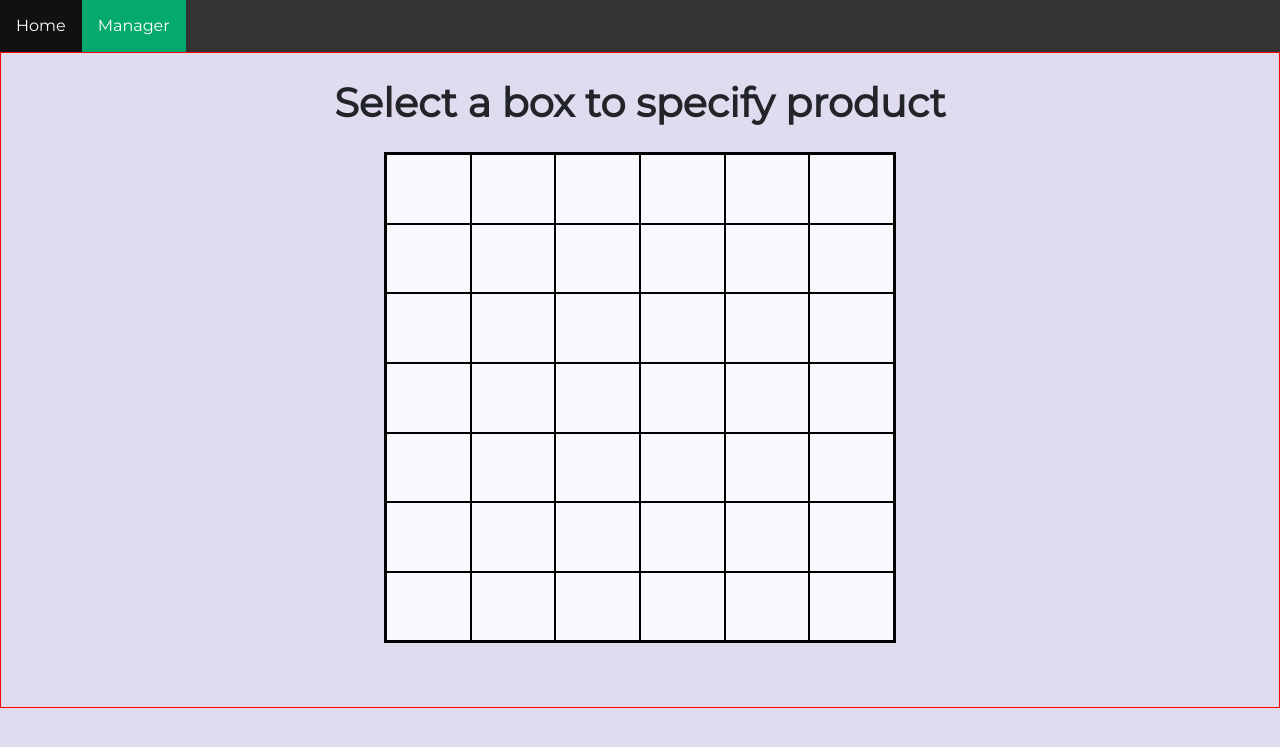
After one commit to shawnlp8/CSC3004-Cloud, a Flask app: page /Specifications in a window 1280 px wide. The commit adds this page. Shown: the top 747 px of the page. Run offline with Flask 2, Linux system fonts and the light colour scheme; some libraries are stand-ins or nearby versions.

Commit message:
Merge branch 'main' of https://github.com/shawnlp8/CSC3004-Cloud

```diff
--- a/Flask/app.py
+++ b/Flask/app.py
@@ -17,6 +17,10 @@ def index():
 @app.route('/Manager')
 def manager():
     return render_template('Manager.html')
+
+@app.route('/Specifications')
+def specifications():
+    return render_template('product_specifications.html')
 
 @app.route('/searchItem', methods = ["GET"])
 def searchItem():
--- a/Flask/static/css/styles.css
+++ b/Flask/static/css/styles.css
@@ -138,3 +138,39 @@ input[type="file"]{
 ::-webkit-input-placeholder{
     color: #fff;
 }
+
+/* Product specifications */
+.inner {
+    width: 40%;
+    margin-left: auto;
+    margin-right: auto;
+    margin-top: 2%;
+    margin-bottom: 5%;
+    display: grid;
+    grid-template-columns: auto auto auto auto auto auto;
+    border: 2px solid black;
+}
+
+.inner > div{
+    background-color: rgba(255, 255, 255, 0.8);
+    border: 1px solid black;
+    text-align: center;
+    padding: 40%;
+    font-size: 30px;
+    transition: 0.2s;
+}
+
+.inner > div:hover{
+    background-color: rgba(0, 255, 255, 0.2);
+    border: 1px solid blue;
+}
+
+.outer {
+    width:100%;
+    border:1px solid red;
+}
+.outer h1{
+    margin-top: 2%;
+    text-align: center;
+    font-weight: bold;
+}
--- /dev/null
+++ b/Flask/templates/product_specifications.html
@@ -0,0 +1,81 @@
+<!DOCTYPE html>
+<html>
+    <meta charset="utf-8">
+    <meta name="viewport" content="width=device-width, initial-scale=1, shrink-to-fit=no">
+    <meta name="description" content="">
+    <meta name="author" content="">
+
+    <title>Product Search</title>
+
+    <!-- Bootstrap core CSS -->
+    <link rel="stylesheet" href="https://cdn.jsdelivr.net/npm/bootstrap@4.0.0/dist/css/bootstrap.min.css" integrity="sha384-Gn5384xqQ1aoWXA+058RXPxPg6fy4IWvTNh0E263XmFcJlSAwiGgFAW/dAiS6JXm" crossorigin="anonymous">
+    <link rel="stylesheet" href="https://cdnjs.cloudflare.com/ajax/libs/font-awesome/4.7.0/css/font-awesome.min.css">
+    <script src = "https://kit.fontawesome.com/b99e675b6e.js"></script>
+
+    <!-- Custom styles for this template -->
+    <link rel="stylesheet" href="static\css\styles.css">
+
+  </head>
+  <body>
+    <div>
+        <ul class="horizontal">
+            <li><a class="#" href='/'>Home</a></li>
+            <li><a class="active" href='/Manager'>Manager</a></li>
+          </ul>
+    </div>
+
+    <div class="outer">
+        <h1>Select a box to specify product</h1>
+        <div class="inner">
+            <div id="ID-A1"></div>
+            <div id="ID-B1"></div>
+            <div id="ID-C1"></div>
+            <div id="ID-D1"></div>
+            <div id="ID-E1"></div>
+            <div id="ID-F1"></div>
+
+            <div id="ID-A2"></div>
+            <div id="ID-B2"></div>
+            <div id="ID-C2"></div>
+            <div id="ID-D2"></div>
+            <div id="ID-E2"></div>
+            <div id="ID-F2"></div>
+
+            <div id="ID-A3"></div>
+            <div id="ID-B3"></div>
+            <div id="ID-C3"></div>
+            <div id="ID-D3"></div>
+            <div id="ID-E3"></div>
+            <div id="ID-F3"></div>
+
+            <div id="ID-A4"></div>
+            <div id="ID-B4"></div>
+            <div id="ID-C4"></div>
+            <div id="ID-D4"></div>
+            <div id="ID-E4"></div>
+            <div id="ID-F4"></div>
+
+            <div id="ID-A5"></div>
+            <div id="ID-B5"></div>
+            <div id="ID-C5"></div>
+            <div id="ID-D5"></div>
+            <div id="ID-E5"></div>
+            <div id="ID-F5"></div>
+
+            <div id="ID-A6"></div>
+            <div id="ID-B6"></div>
+            <div id="ID-C6"></div>
+            <div id="ID-D6"></div>
+            <div id="ID-E6"></div>
+            <div id="ID-F6"></div>
+
+            <div id="ID-A7"></div>
+            <div id="ID-B7"></div>
+            <div id="ID-C7"></div>
+            <div id="ID-D7"></div>
+            <div id="ID-E7"></div>
+            <div id="ID-F7"></div>
+        </div>
+    </div>
+  </body>
+</html>
```
